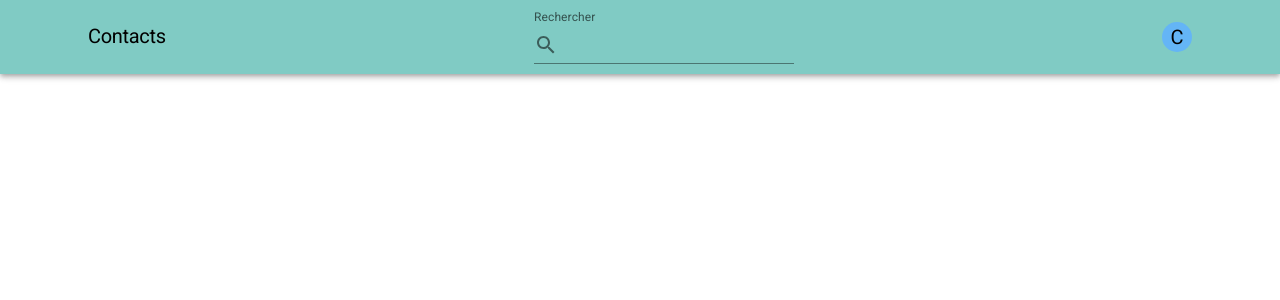
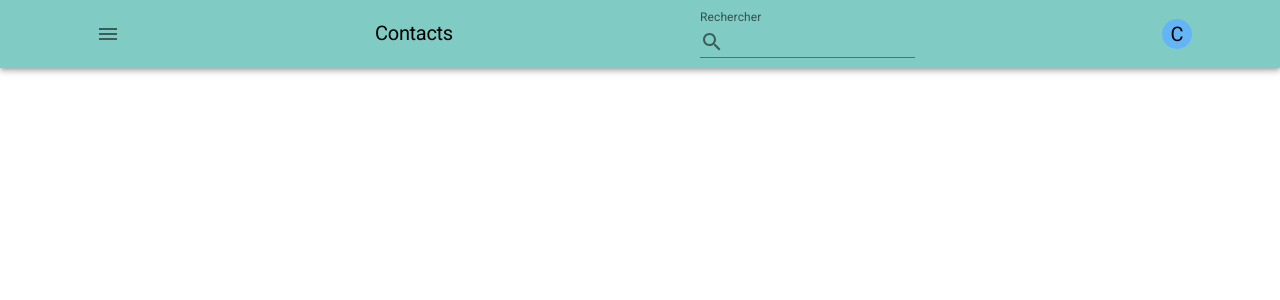
Before and after one commit to CedraCN04/contacts-management, a Next.js app: page / in a window 1280 px wide. Shown: the top 300 px of the page. Built offline with nearby package versions, Linux system fonts and the light colour scheme.

Commit message:
Ajout du bouton ouverture de menu avec quelques boutons

```diff
--- a/components/widgets/header.tsx
+++ b/components/widgets/header.tsx
@@ -1,25 +1,37 @@
 "use client";
 
 import "@fontsource/roboto";
-import { AppBar, Avatar, Container, Typography } from "@mui/material";
+import { AppBar, Avatar, Container, IconButton, Menu, Typography } from "@mui/material";
 import { blue, teal } from "@mui/material/colors";
+import MenuIcon from "@mui/icons-material/Menu";
 import SearchBar from "./searchbar";
+import { useState } from "react";
+import SideMenu from "@/components/widgets/menu";
 
 export default function Header() {
+  const [openMenu, setOpenMenu] = useState(false);
+
+  const toggleMenu = () => {
+    setOpenMenu(!openMenu);
+  }
   return (
+    <>
     <AppBar sx={{ bgcolor: teal[200], color: "black" }} position="static">
       <Container
         sx={{
           width: "90%",
           display: "flex",
           justifyContent: "space-between",
-          gap: "12px",
+          gap: "20px",
           alignItems: "center",
           margin: "10px auto",
           position: "relative",
         }}
       >
-        <Typography variant="h1" sx={{ fontSize: 20 }}>
+        <IconButton onClick={toggleMenu}>
+          <MenuIcon />
+        </IconButton>
+        <Typography variant="h1" sx={{ fontSize: { xs: "14px", md: "20px" } }}>
           Contacts
         </Typography>
         <SearchBar />
@@ -30,5 +42,7 @@ export default function Header() {
         </Avatar>
       </Container>
     </AppBar>
+    <SideMenu open={openMenu} onClose={toggleMenu} />
+    </>
   );
 }
--- /dev/null
+++ b/components/widgets/menu.tsx
@@ -0,0 +1,64 @@
+import useMobile from "@/lib/hooks/useIsMobile";
+import AddIcon from "@mui/icons-material/Add";
+import StarIcon from "@mui/icons-material/Star";
+import {
+  Box,
+  Drawer,
+  List,
+  ListItem,
+  ListItemButton,
+  Typography,
+} from "@mui/material";
+import { blue, green } from "@mui/material/colors";
+
+interface MenuProps {
+  open: boolean;
+  onClose: () => void;
+}
+
+export default function SideMenu({ open, onClose }: MenuProps) {
+  const isMobile = useMobile();
+
+  const DrawerList = (
+    <Box sx={{ width: 250 }}>
+      <List
+        sx={{ display: "flex", flexDirection: "column", alignItems: "center" }}
+      >
+        <ListItem sx={{ width: "60%" }}>
+          <ListItemButton
+            sx={{
+              bgcolor: blue[300],
+              display: "flex",
+              alignItems: "center",
+              justifyContent: "center",
+              borderRadius: 20,
+            }}
+          >
+            {isMobile ? <AddIcon /> : "Créer un contact"}
+          </ListItemButton>
+        </ListItem>
+        <ListItem>
+          <ListItemButton
+            sx={{
+              bgcolor: green[500],
+              display: "flex",
+              flexDirection: "row",
+              alignItems: "center",
+              justifyContent: "center",
+              gap: "10px",
+              borderRadius: 20,
+            }}
+          >
+            <StarIcon /> <Typography>Contacts Favoris</Typography>
+          </ListItemButton>
+        </ListItem>
+      </List>
+    </Box>
+  );
+
+  return (
+    <Drawer anchor="left" open={open} onClose={onClose}>
+      {DrawerList}
+    </Drawer>
+  );
+}
--- a/components/widgets/searchbar.tsx
+++ b/components/widgets/searchbar.tsx
@@ -1,12 +1,12 @@
 "use client";
 import SearchIcon from "@mui/icons-material/Search";
 import { FormControl, Input, InputAdornment, InputLabel } from "@mui/material";
-import useMediaQuery from "@mui/material/useMediaQuery";
 import { useState } from "react";
+import useIsMobile from "@/lib/hooks/useIsMobile";
 
 export default function SearchBar() {
   const [viewTextfieldSearch, setViewTextfieldSearch] = useState(false);
-  const isMobile = useMediaQuery("(max-width:768px)");
+  const isMobile = useIsMobile();
 
   const handleSearch = () => {
     setViewTextfieldSearch(!viewTextfieldSearch);
@@ -16,7 +16,7 @@ export default function SearchBar() {
     <FormControl
       variant="standard"
       sx={{
-        fontSize: isMobile ? "14px" : "20px",
+        fontSize: "14px",
         transition: "ease-in-out 0.5s",
       }}
     >
@@ -29,13 +29,12 @@ export default function SearchBar() {
             id="search"
             type="text"
             sx={{
-              fontSize: isMobile ? "14px" : "20px",
               transition: "opacity 0.5s ease-in-out",
               opacity: viewTextfieldSearch || !isMobile ? 1 : 0,
             }}
             startAdornment={
               <InputAdornment position="start">
-                <SearchIcon onClick={handleSearch} sx={{ cursor: "pointer" }} />
+                <SearchIcon onClick={handleSearch} />
               </InputAdornment>
             }
           />
--- /dev/null
+++ b/lib/hooks/useIsMobile.ts
@@ -0,0 +1,7 @@
+import { useMediaQuery } from "@mui/material";
+
+const useMobile = () => {
+  return useMediaQuery("(max-width:768px)");
+}
+
+export default useMobile;
```
